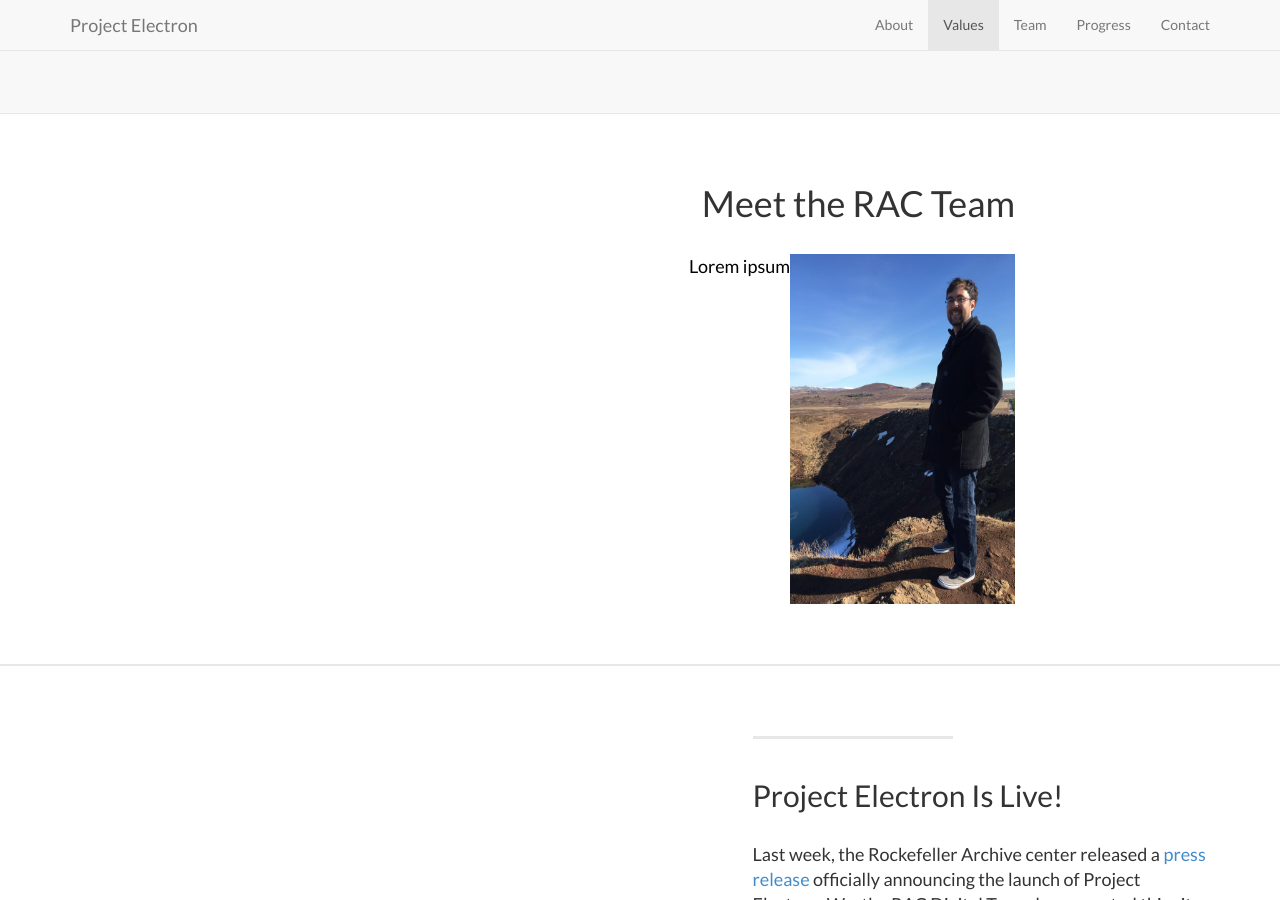
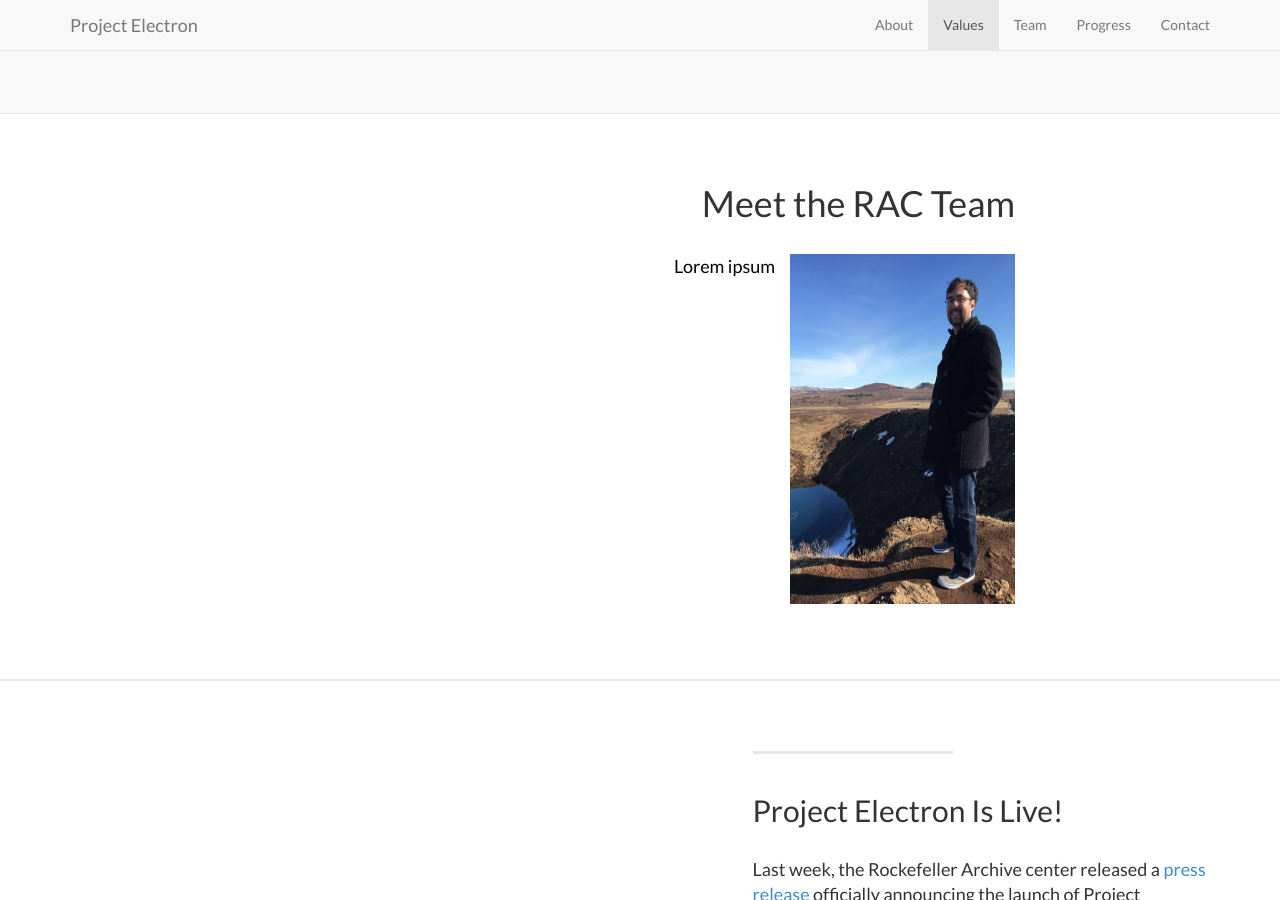
Before and after one commit to RockefellerArchiveCenter/project_electron, a Jekyll site: the page built from index.html, in a window 1280 px wide and 900 px high, scrolled down 2647 px. Built offline with Jekyll 4.4.1, drawn with Linux system fonts in a browser that asks for light colours.

```diff
--- a/_includes/team.html
+++ b/_includes/team.html
@@ -6,7 +6,7 @@
         <div class="col-lg-8 col-lg-offset-2">
           <h1 align="right" font-size:"large">Meet the RAC Team</h1>
         <div class="values">
-          <p style="float: right"><img style="float: right" src="/project_electron/img/patrick_bio.jpg" alt="Patrick is the coolest" width="225" height="350">
+          <p style="float: right"><img style="float: right; margin: 0px 0px 15px 15px" src="/project_electron/img/patrick_bio.jpg" alt="Patrick is the coolest" width="225" height="350">
           Lorem ipsum</p>
         </div>
         </div>
```
